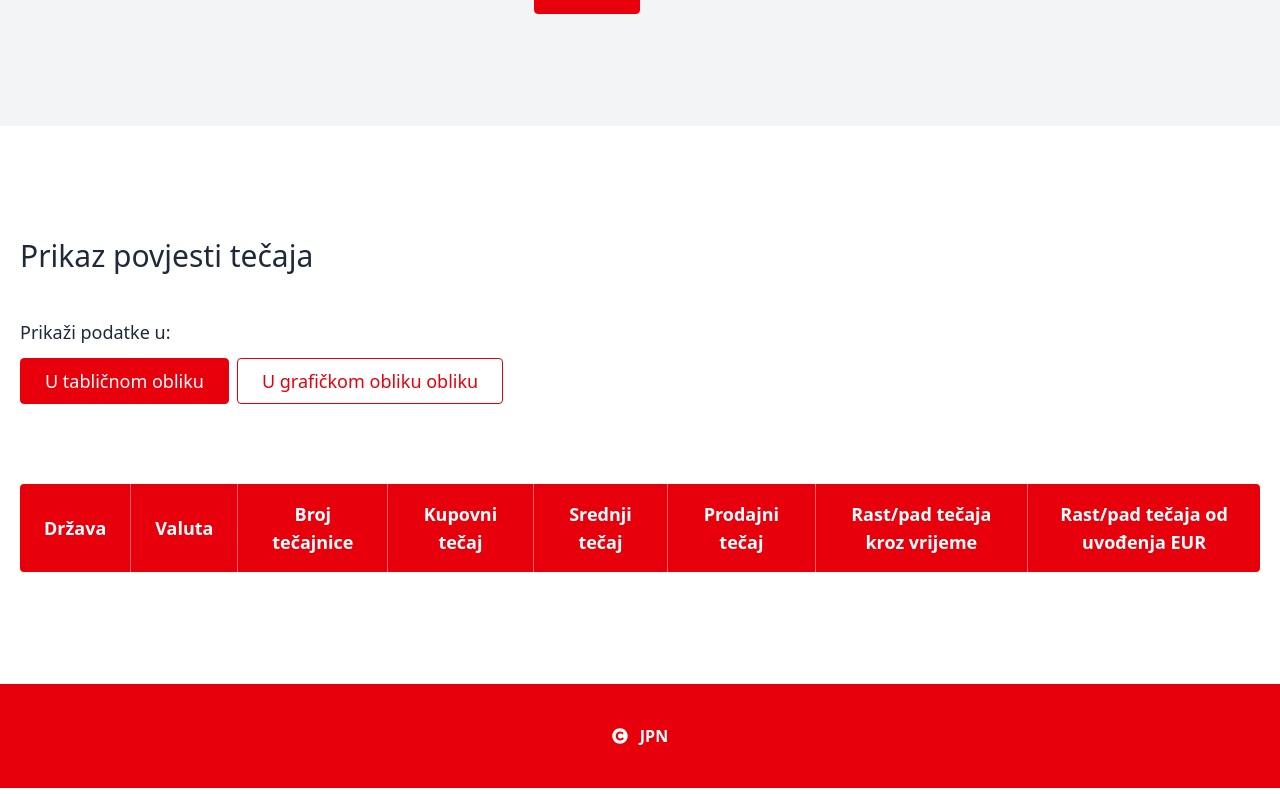
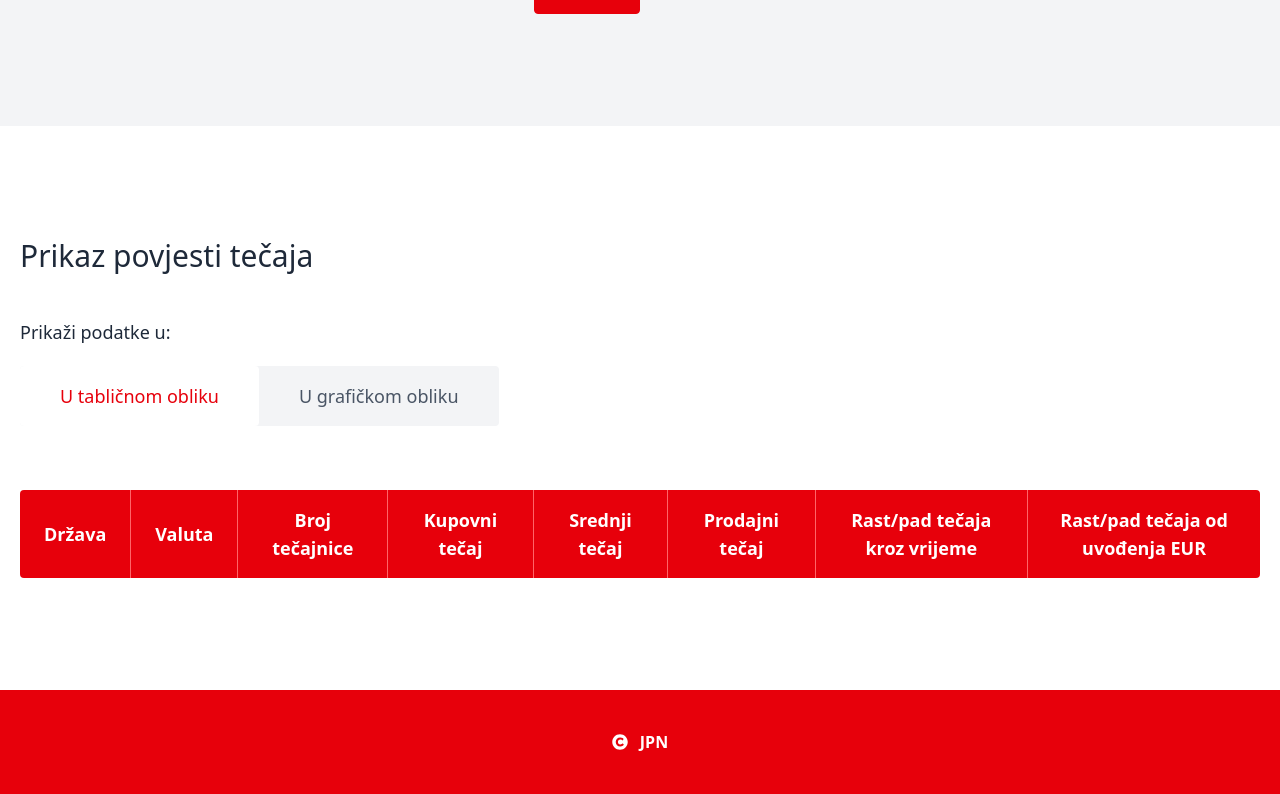
Before and after one commit to Zack1808/hnb_exchange_rate_lists, a React (Vite) app: page /povijest in a window 1280 px wide. Shown: the part 1435-2229 px from the top of the page. Built offline with nearby package versions, Linux system fonts and the light colour scheme.

Commit message:
feat(common): add reusable tabs component for view navigation

```diff
--- /dev/null
+++ b/src/components/common/Tabs.tsx
@@ -0,0 +1,39 @@
+import React from "react";
+
+import Button from "./Button";
+
+interface TabView {
+  value: string;
+  label: string;
+  content: React.ReactNode;
+}
+
+interface TabsProps {
+  value: string;
+  onChange: (value: string) => void;
+  tabs: TabView[];
+}
+
+const Tabs: React.FC<TabsProps> = ({ value, onChange, tabs }) => {
+  const activeTab = tabs.find((tab) => tab.value === value);
+
+  return (
+    <>
+      <div className="flex mb-6 bg-gray-100 rounded-sm">
+        {tabs.map((tab) => (
+          <Button
+            key={tab.value}
+            variant="none"
+            className={`${tab.value === value ? "bg-white text-red-600" : "text-gray-600"} px-10! py-4! cursor-pointer`}
+            onClick={() => onChange(tab.value)}
+          >
+            {tab.label}
+          </Button>
+        ))}
+      </div>
+      {activeTab?.content}
+    </>
+  );
+};
+
+export default Tabs;
--- a/src/pages/ExchangeHistory.tsx
+++ b/src/pages/ExchangeHistory.tsx
@@ -10,6 +10,7 @@ import Button from "../components/common/Button";
 import Loader from "../components/common/Loader";
 import Table from "../components/common/Table";
 import Chart from "../components/common/Chart";
+import Tabs from "../components/common/Tabs";
 
 import { compareDate, convertToDateString } from "../utils/dateUtils";
 import {
@@ -145,7 +146,7 @@ const ExchangeHistory: React.FC = React.memo(() => {
   const [chartData, setChartData] = useState<Record<string, string | number>[]>(
     [],
   );
-  const [display, setDisplay] = useState<"table" | "chart">("table");
+  const [display, setDisplay] = useState<string>("table");
 
   const location = useLocation();
   const navigate = useNavigate();
@@ -377,7 +378,41 @@ const ExchangeHistory: React.FC = React.memo(() => {
           Prikaz povjesti tečaja
         </h2>
 
-        <div className="flex flex-col gap-3 mb-10">
+        <p className="text-lg text-gray-800 max-w-5xl">Prikaži podatke u:</p>
+
+        <Tabs
+          value={display}
+          onChange={setDisplay}
+          tabs={[
+            {
+              value: "table",
+              label: "U tabličnom obliku",
+              content: (
+                <Table
+                  headers={headers}
+                  data={data}
+                  sortable
+                  sortableKeys={sortableKeys}
+                />
+              ),
+            },
+            {
+              value: "chart",
+              label: "U grafičkom obliku",
+              content: (
+                <div className="md:h-120 h-200 w-full">
+                  <Chart
+                    chartData={chartData}
+                    currency={selectedCurrency}
+                    multiple
+                  />
+                </div>
+              ),
+            },
+          ]}
+        />
+
+        {/* <div className="flex flex-col gap-3 mb-10">
           <p className="text-lg text-gray-800 max-w-5xl">Prikaži podatke u:</p>
           <div className="flex gap-2">
             <Button
@@ -408,7 +443,7 @@ const ExchangeHistory: React.FC = React.memo(() => {
           <div className="md:h-120 h-200 w-full">
             <Chart chartData={chartData} currency={selectedCurrency} multiple />
           </div>
-        )}
+        )} */}
       </Container>
     </>
   );
```
